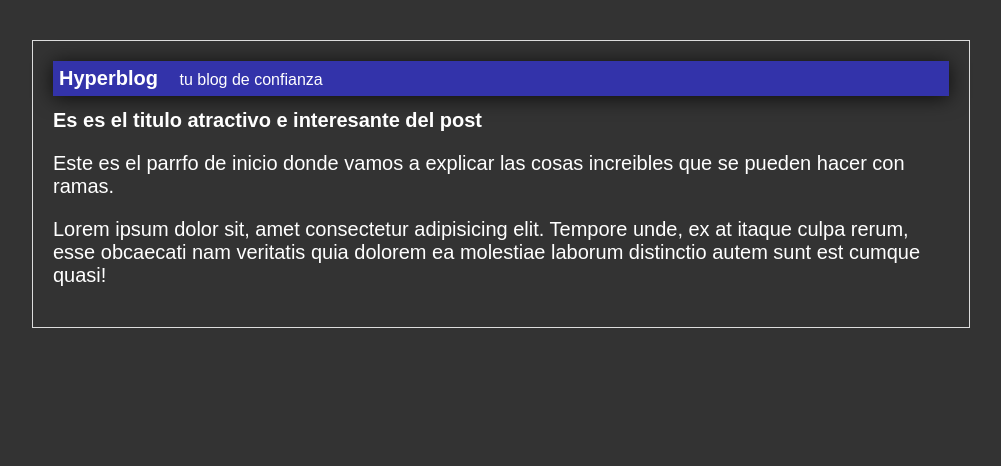
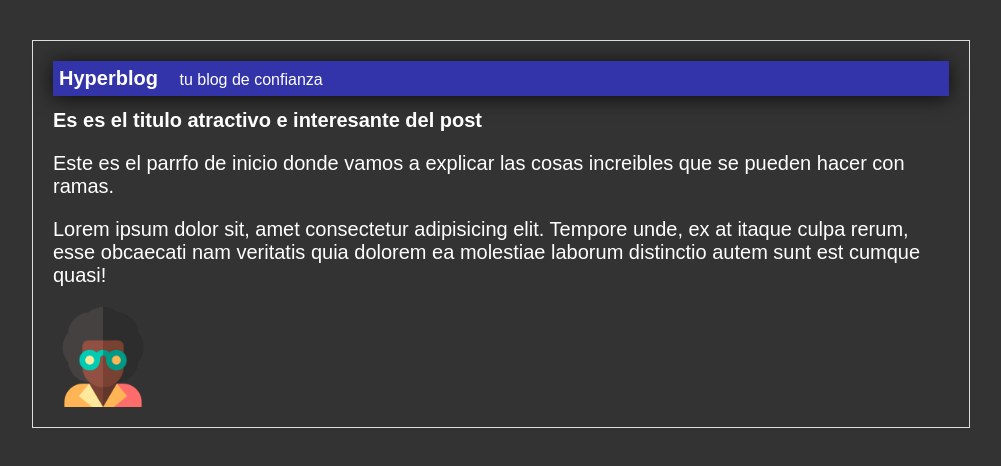
Before and after one commit to GenaroJavier/Primeros-pasos-con-Git-y-Github, a plain HTML site: page index.html in a window 1280 px wide. Shown: the whole page, without its empty margins (139-1140 px from the left). Drawn offline with Linux system fonts and the light colour scheme.

Commit message:
Adición de imagenes al post

```diff
--- a/css/estilos.css
+++ b/css/estilos.css
@@ -35,3 +35,8 @@ body {
     font-weight: normal;
     font-size: 0.8em;
 }
+
+#post img {
+    height: 100px;
+    width: 100px;
+}
--- a/index.html
+++ b/index.html
@@ -21,6 +21,7 @@
                 <p>
                     Lorem ipsum dolor sit, amet consectetur adipisicing elit. Tempore unde, ex at itaque culpa rerum, esse obcaecati nam veritatis quia dolorem ea molestiae laborum distinctio autem sunt est cumque quasi!
                 </p>
+                <img src="img/042-Hippie.png" alt="">
             </div>
         </div>
     </body>
```
Also changed, not shown: img/042-Hippie.png (added).
